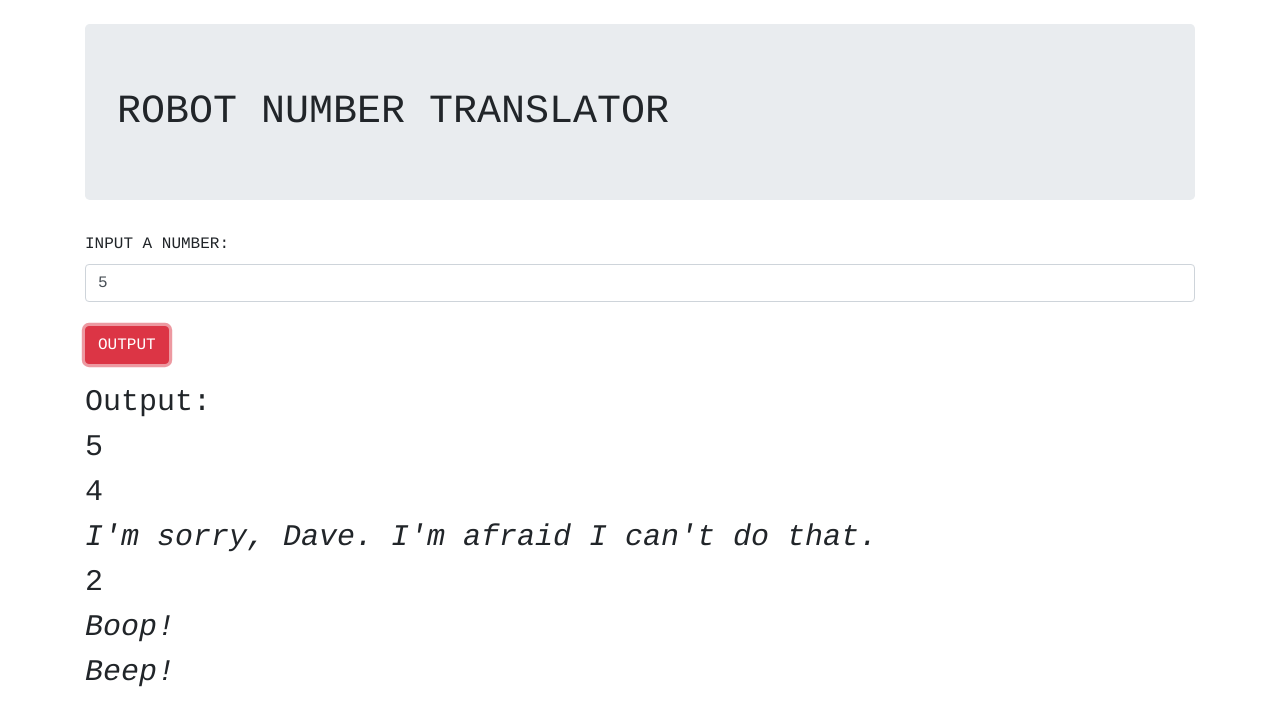
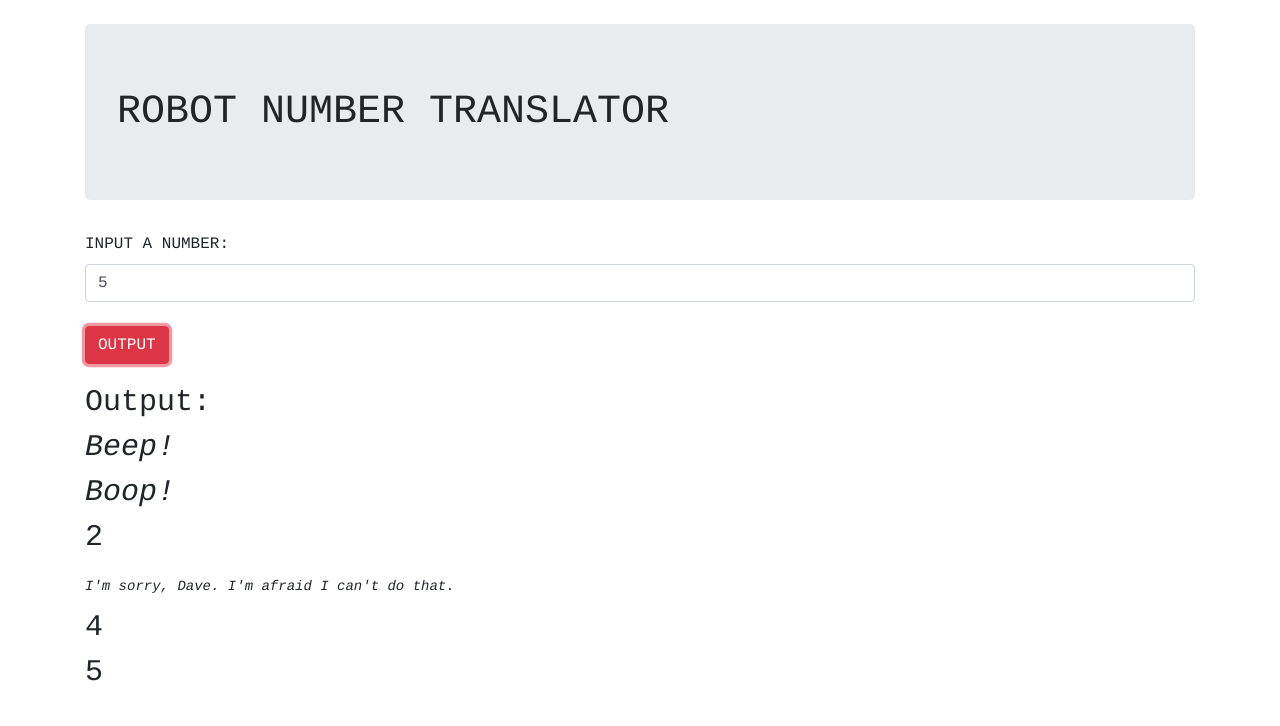
Before and after one commit to ChrisMCrow/beep-boop, a plain HTML site: page index.html in a window 1280 px wide. Both pictures are taken after typing "5" into the empty fields and a click on the button "OUTPUT". Drawn offline with Linux system fonts and the light colour scheme.

Commit message:
refactor output to count up from 0 instead of down from inputted number in order to better comply with the instructions.

```diff
--- a/css/styles.css
+++ b/css/styles.css
@@ -5,3 +5,7 @@ body {
 .output {
   font-size: 30px;
 }
+
+.smallText {
+  font-size: 14px;
+}
--- a/js/scripts.js
+++ b/js/scripts.js
@@ -1,19 +1,15 @@
 //business logic
 function beepFunction(input) {
   numbers = []
-  for (input; input >= 0; input--) {
-    if (input % 3 === 0 && input != 0) {
-      console.log("input % 3")
-      numbers.push("<br><em>I'm sorry, Dave. I'm afraid I can't do that.</em>");
-    } else if ((input.toString()).includes("1")) {
-      console.log("includes 1")
+  for (i = 0; i <= input; i++) {
+    if (i % 3 === 0 && i != 0) {
+      numbers.push("<br><em class='smallText'>I'm sorry, Dave. I'm afraid I can't do that.</em>");
+    } else if ((i.toString()).includes("1")) {
       numbers.push("<br><em>Boop!</em>");
-    } else if ((input.toString()).includes("0")) {
-      console.log("includes 0")
+    } else if ((i.toString()).includes("0")) {
       numbers.push("<br><em>Beep!</em>");
     } else {
-      console.log("number: " + input);
-      numbers.push("<br>" + input);
+      numbers.push("<br>" + i);
     }
   }
   return numbers.join(" ");
@@ -24,6 +20,6 @@ $(document).ready(function() {
   $("form").submit(function(event) {
     event.preventDefault();
     var numberInput = parseInt($("#numberInput").val());
-    $(".numberOutput").html(beepFunction(numberInput) + "<br>");
+    $(".numberOutput").html(beepFunction(numberInput));
   });
 });
```
